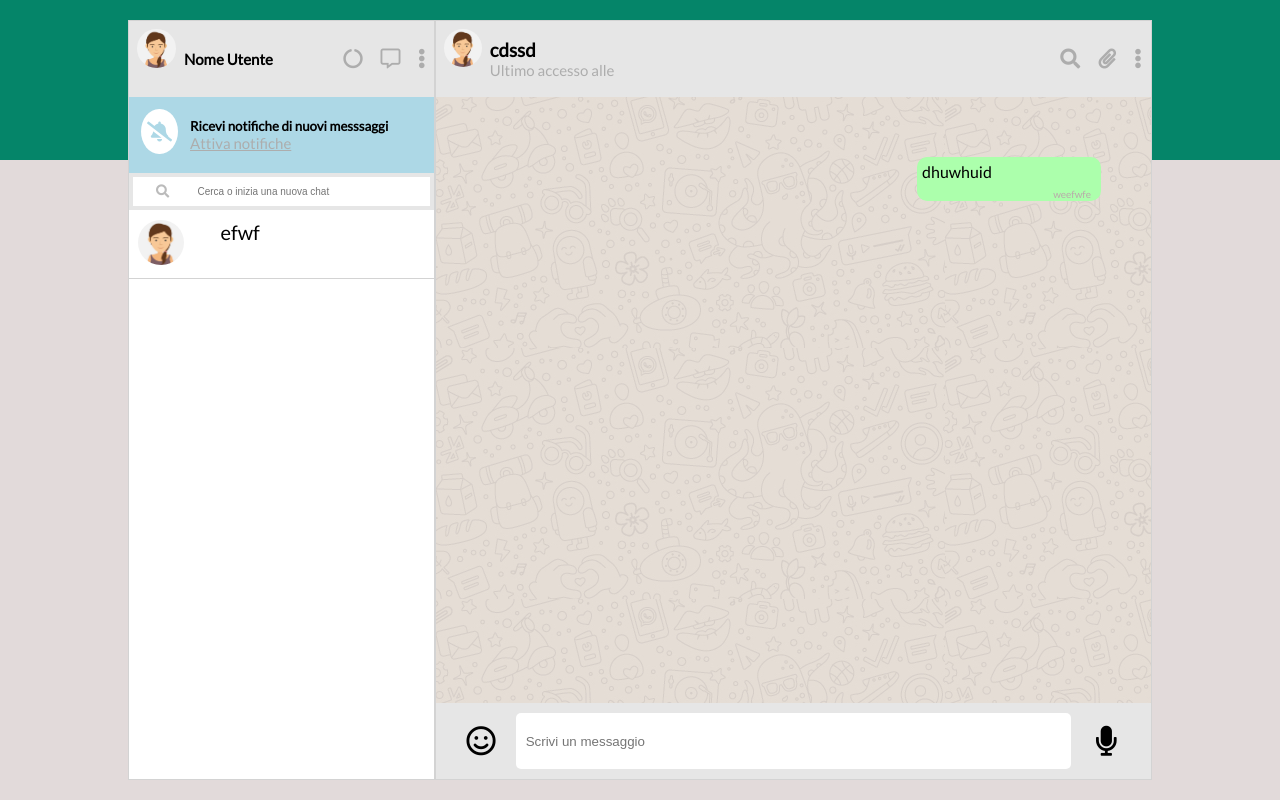
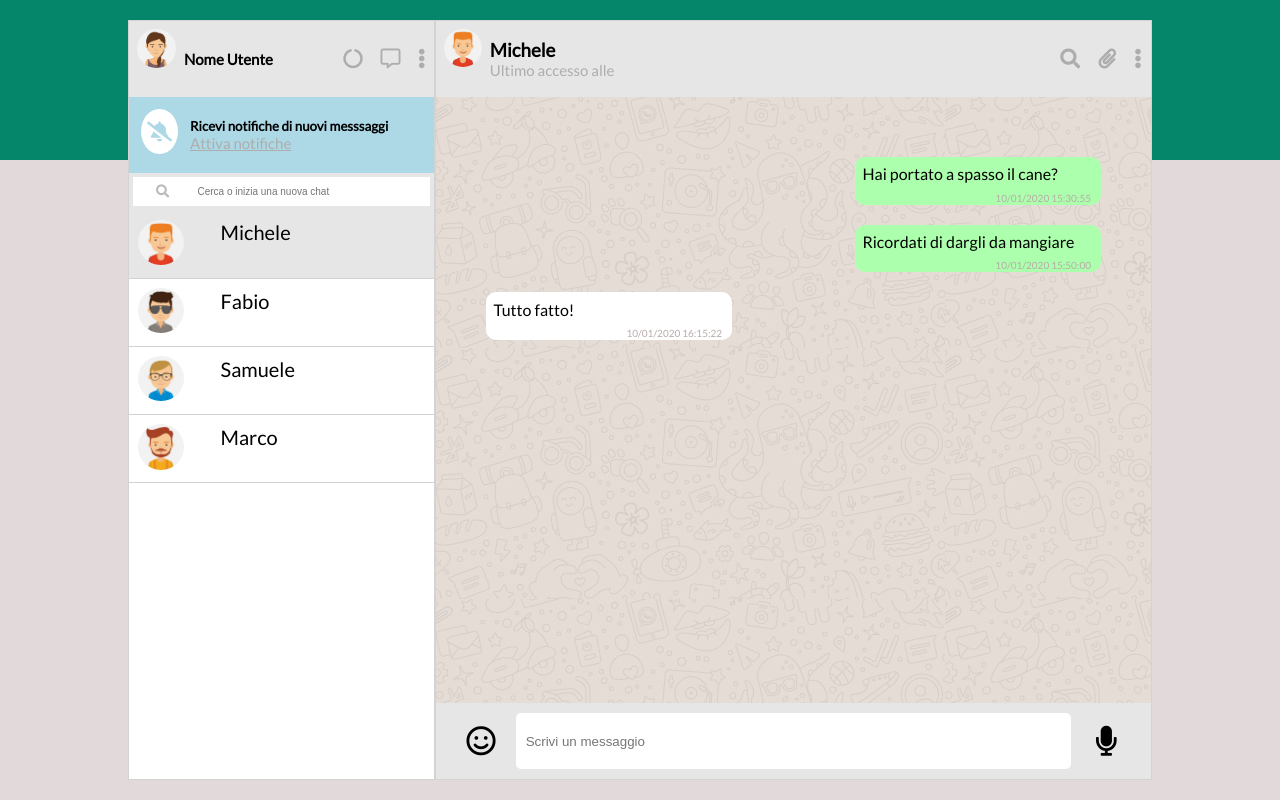
Before and after one commit to alessiopretelli/js-html-css-boolzap, a plain HTML site: page index.html in a window 1280 px wide. Drawn offline with nearby package versions, Linux system fonts and the light colour scheme.

Commit message:
milestone 1 e 2

```diff
--- a/index.html
+++ b/index.html
@@ -12,6 +12,7 @@
 </head>
 <body>
     <div id='root' class="container">
+
         <!-- info utente e contatti -->
         <div class="navigation">
             <div class="user">
@@ -43,12 +44,12 @@
             </div>
             <div class="contacts">
                 <ul>
-                    <li>
+                    <li :class="(index == ind) ? 'grey' : null" @click="chats(index)" v-for="(element, index) in contacts">
                         <div class="useravatar">
-                            <img src="img/avatar_io.jpg" alt="">
+                            <img :src='element.avatar' alt="">
                         </div>
                         <div class="contactsname">
-                            <p>efwf</p>
+                            <p>{{element.name}}</p>
                         </div>
                     </li>
                 </ul>
@@ -60,10 +61,10 @@
             <div class="contactsmessanger">
                 <div class="contactscm">
                     <div class="useravatar">
-                        <img src="img/avatar_io.jpg" alt="">
+                        <img :src="contacts[ind].avatar" alt="">
                     </div>
                     <div class="contactscminfo">
-                        <h3>cdssd</h3>
+                        <h3>{{contacts[ind].name}}</h3>
                         <p>Ultimo accesso alle</p>
                     </div>
                 </div>
@@ -75,11 +76,11 @@
             </div>
             <div class="messaging">
                 <div class="message">
-                    <div :class class="messagecloud fr">
+                    <div :class="(message.status == 'sent') ? 'fr' : 'fl'" v-for="message in contacts[ind].messages" class="messagecloud">
                         <div class="messagetext">
-                            <p>dhuwhuid</p>
+                            <p>{{message.text}}</p>
                         </div>
-                        <div class="date">weefwfe</div>
+                        <div class="date">{{message.date}}</div>
                     </div>
                 </div>
             </div>
--- a/main.js
+++ b/main.js
@@ -0,0 +1,101 @@
+var app = new Vue({
+    el: '#root',
+    data: {
+        ind: 0,
+        contacts: [
+            {
+                name: 'Michele',
+                avatar: 'img/avatar_1.jpg',
+                visible: true,
+                messages: [
+                    {
+                        date: '10/01/2020 15:30:55',
+                        text: 'Hai portato a spasso il cane?',
+                        status: 'sent'
+                    },
+                    {
+                        date: '10/01/2020 15:50:00',
+                        text: 'Ricordati di dargli da mangiare',
+                        status: 'sent'
+                    },
+                    {
+                        date: '10/01/2020 16:15:22',
+                        text: 'Tutto fatto!',
+                        status: 'received'
+                    }
+                ],
+            },
+            {
+                name: 'Fabio',
+                avatar: 'img/avatar_2.jpg',
+                visible: true,
+                messages: [
+                    {
+                        date: '20/03/2020 16:30:00',
+                        text: 'Ciao come stai?',
+                        status: 'sent'
+                    },
+                    {
+                        date: '20/03/2020 16:30:55',
+                        text: 'Bene grazie! Stasera ci vediamo?',
+                        status: 'received'
+                    },
+                    {
+                        date: '20/03/2020 16:35:00',
+                        text: 'Mi piacerebbe ma devo andare a fare la spesa.',
+                        status: 'sent'
+                    }
+                ],
+            },
+            {
+                name: 'Samuele',
+                avatar: 'img/avatar_3.jpg',
+                visible: true,
+                messages: [
+                    {
+                        date: '28/03/2020 10:10:40',
+                        text: 'La Marianna va in campagna',
+                        status: 'received'
+                    },
+                    {
+                        date: '28/03/2020 10:20:10',
+                        text: 'Sicuro di non aver sbagliato chat?',
+                        status: 'sent'
+                    },
+                    {
+                        date: '28/03/2020 16:15:22',
+                        text: 'Ah scusa!',
+                        status: 'received'
+                    }
+                ],
+            },
+            {
+                name: 'Marco',
+                avatar: 'img/avatar_4.jpg',
+                visible: true,
+                messages: [
+                    {
+                        date: '10/01/2020 15:30:55',
+                        text: 'Lo sai che ha aperto una nuova pizzeria?',
+                        status: 'sent'
+                    },
+                    {
+                        date: '10/01/2020 15:50:00',
+                        text: 'Si, ma preferirei andare al cinema',
+                        status: 'received'
+                    }
+                ],
+            },
+        ]
+    },
+
+    methods: {
+        chats: function(index) {
+            this.ind = 0;
+            this.ind = index;
+            console.log(index);
+            console.log(this.ind);
+            console.log(this.contacts[this.ind].name);
+        }
+    }
+});
--- a/style.css
+++ b/style.css
@@ -146,6 +146,12 @@ body {
     width: 100%;
     border-bottom: 1px solid lightgrey;
 }
+.contacts ul li:hover {
+    background-color: rgb(230, 230, 230);
+}
+.contacts ul li.grey {
+    background-color: rgb(230, 230, 230);
+}
 
 .contactsname {
     padding: 10px 0;
@@ -238,14 +244,16 @@ body {
 }
 .messagecloud {
     border-radius: 10px;
-    margin: 10px 0;
-    width: 30%;
-    background-color: rgb(172, 255, 172);
+    width: 40%;
 }
 .messagecloud.fr {
+    background-color: rgb(172, 255, 172);
+    margin: 10px 0 10px 75%;
     float: right;
 }
 .messagecloud.fl {
+    margin: 10px 75% 10px 0;
+    background-color: white;
     float: left;
 }
 
```
